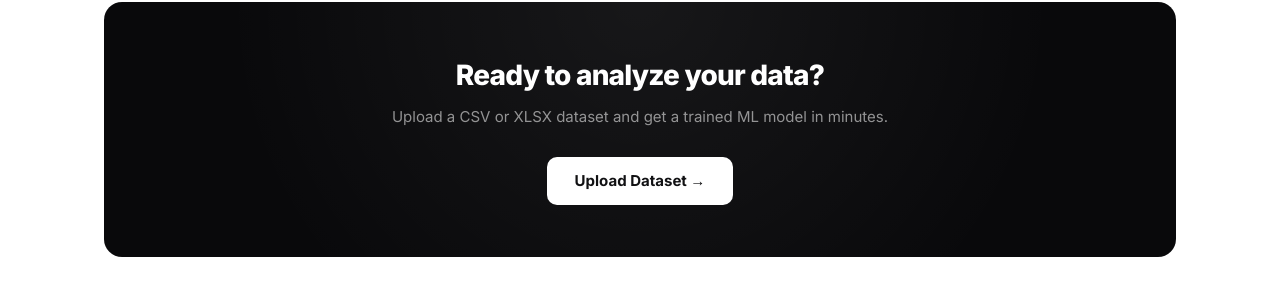
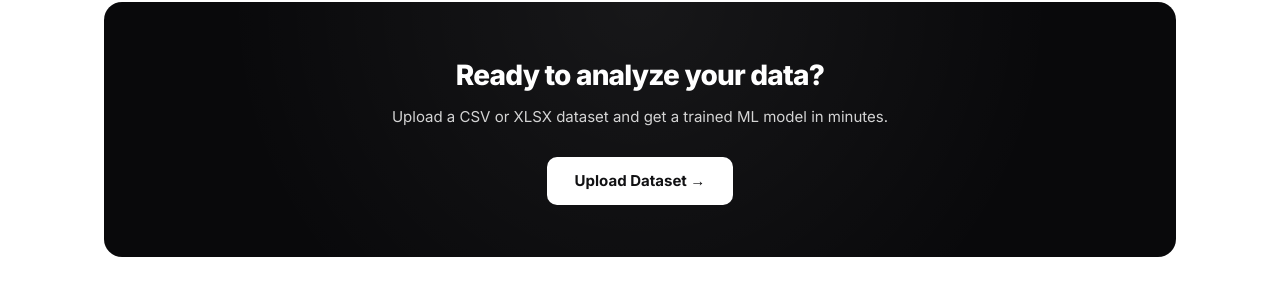
Before and after one commit to fuad556805/AutoAnalyst-Ai, a Django app: page / in a window 1280 px wide. Shown: the part 1689-1990 px from the top of the page. Run offline with Django 5.2, Linux system fonts and the light colour scheme.

Commit message:
Improve home page readability and data cleaning accuracy
Update styling for the home page CTA section to improve text contrast and implement duplicate row removal in the data preprocessing pipeline.

Replit-Commit-Author: Agent
Replit-Commit-Session-Id: c049fed3-6761-4071-974f-b31f2c269ca3
Replit-Commit-Checkpoint-Type: full_checkpoint
Replit-Commit-Event-Id: b6b564fe-cfc4-45fb-8045-469f8d16a466
Replit-Commit-Screenshot-Url: https://storage.googleapis.com/screenshot-production-us-central1/8a9ca179-a61f-40ed-abc5-8e31e5e3cf76/c049fed3-6761-4071-974f-b31f2c269ca3/nTEcZT6
Replit-Helium-Checkpoint-Created: true

```diff
--- a/AutoAnalyst/apps/ml/utils/preprocessing.py
+++ b/AutoAnalyst/apps/ml/utils/preprocessing.py
@@ -18,6 +18,7 @@ def detect_problem_type(series: pd.Series) -> str:
 
 def clean_df(df: pd.DataFrame, target_col: str):
     rows_before = len(df)
+    df = df.drop_duplicates()
     df = df.dropna(subset=[target_col])
 
     ID_LIKE = {'id', 'index', 'row', 'no', 'num', '#', 'uuid',
--- a/AutoAnalyst/static/css/style.css
+++ b/AutoAnalyst/static/css/style.css
@@ -531,7 +531,7 @@ body {
   background: radial-gradient(circle at 50% 0%, rgba(255,255,255,0.06) 0%, transparent 70%);
 }
 .cta-section h2 { font-size: 28px; font-weight: 800; color: var(--white); letter-spacing: -0.8px; margin-bottom: 10px; position: relative; }
-.cta-section p  { color: rgba(255,255,255,0.55); font-size: 15px; margin-bottom: 28px; position: relative; }
+.cta-section p  { color: rgba(255,255,255,0.82); font-size: 15px; margin-bottom: 28px; position: relative; }
 
 /* ── SIDEBAR LAYOUT ──────────────────────────────── */
 .sidebar-layout {
```
